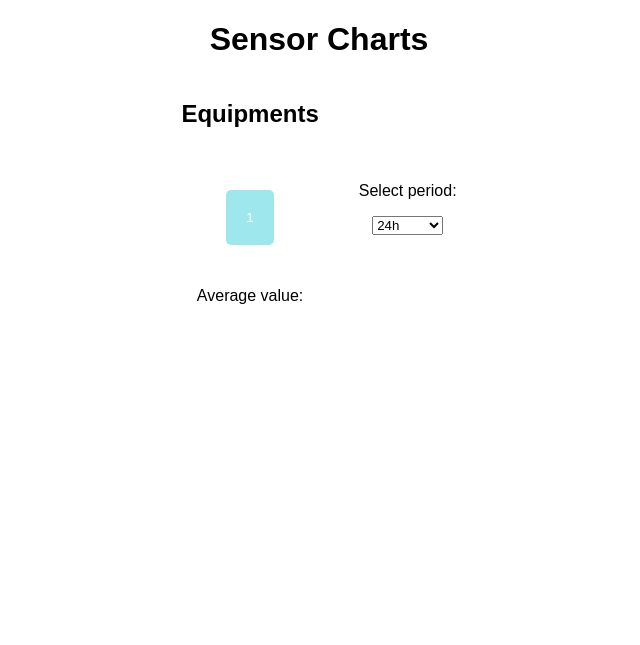
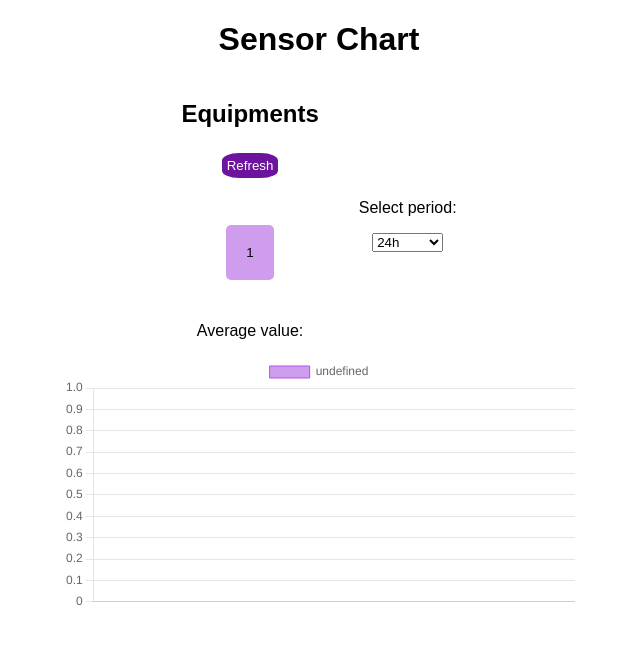
Before and after one commit to guiSantiago/Desafio-Radix, a Flask app: page / in a window 1280 px wide. Shown: the top 645 px of the page, without its empty margins (321-961 px from the left). Run offline with Flask 3, Linux system fonts and the light colour scheme; tables that the repository leaves empty hold one stand-in row (values such as "Sample post").

Commit message:
back/front done

```diff
--- a/app.py
+++ b/app.py
@@ -2,7 +2,6 @@
 from flask_sqlalchemy import SQLAlchemy
 from datetime import datetime, timedelta
 import csv
-import sqlite3
 
 app = Flask(__name__)
 app.config['SQLALCHEMY_DATABASE_URI'] = 'sqlite:///sensors.db'
@@ -85,6 +84,19 @@
 
     return jsonify({'message': 'CSV data stored with success!'}), 200
 
+@app.route('/all_equipments', methods=['GET'])
+def get_all_equipments():
+    sensor_data = SensorData.query.all()
+    data = {}
+    for sensor in sensor_data:
+        if sensor.equipmentId not in data:
+            data[sensor.equipmentId] = []
+        data[sensor.equipmentId].append({
+            'timestamp': sensor.timestamp,
+            'value': sensor.value
+        })
+    return jsonify(data)
+
 
 if __name__ == '__main__':
     with app.app_context():
--- a/static/css/styles.css
+++ b/static/css/styles.css
@@ -5,17 +5,34 @@
 }
 
 h2 {
-    /* margin: 5%  50% 30px;
-     */
      top: 0;
 }
 
-.flex-container {
+.flex-container-main-column{
+    display: flex;
+    flex-direction: column;
+    justify-content: center;
+    align-items: center;
+    height: 100%;
+    margin-left: 10%;
+    margin-right: 10%;
+}
+
+.flex-container-top-row {
     display: flex;
     flex-direction: row;
     justify-content: center;
     height: 50%;
     width: 100%;
+}
+
+.flex-container-bottom-row {
+    display: flex;
+    flex-direction: row;
+    justify-content: center;
+    align-items: center;
+    width: 50%;
+    height: 50%;
 }
 
 .title{
@@ -24,14 +41,16 @@
     justify-content: center;
     align-items: center;
 }
-.topRight {
+.topLeft {
     display: flex;
     flex-direction: column;
     justify-content: center;
+    flex-wrap: wrap;
     align-items: center;
     margin-right: 20px;
+    max-width: 400px;
 }
-.topLeft {
+.topRight {
    display: flex;
    flex-direction: column;
    justify-content: center;
@@ -39,23 +58,11 @@
    margin-left: 20px;
 }
 
-#topButton {
-    position: fixed;
-    bottom: 20px;
-    right: 20px;
-    background-color: #4CAF50;
-    color: white;
-    padding: 10px 20px;
-    border: none;
-    border-radius: 5px;
-    cursor: pointer;
-    z-index: 99;
-}
 
 #listButton {
 
-    background-color: #9ee8ed;
-    color: white;
+    background-color: rgb(208, 156, 237);
+    color: black;
     margin: 10px 10px;
     padding: 20px 20px;
     bottom: 20px;
@@ -66,6 +73,16 @@
 
 }
 
-#topButton:hover {
-    background-color: #45a049;
+#refreshButton {
+
+    background-color: rgb(109, 19, 157);
+    color: rgb(255, 255, 255);
+    margin: 5px 5px;
+    padding: 5px 5px;
+    bottom: 5px;
+    right: 5px;
+    border: none;
+    border-radius: 30%;
+    cursor: pointer;
+
 }
--- a/templates/index.html
+++ b/templates/index.html
@@ -3,20 +3,23 @@
 <head>
     <meta charset="UTF-8">
     <meta name="viewport" content="width=device-width, initial-scale=1.0">
-    <title>Charts</title>
+    <title>Chart</title>
     <link rel="stylesheet" href="/static/css/styles.css">
     <script src="https://cdnjs.cloudflare.com/ajax/libs/jquery/3.6.0/jquery.min.js"></script>
+    <script src="https://cdn.jsdelivr.net/npm/chart.js"></script>
 </head>
 <body>
 
-<h1 class = "title"> Sensor Charts</h1>
-<div class="flex-container">
-    <div class="topRight">
+<h1 class = "title"> Sensor Chart</h1>
+<div  class="flex-container-main-column">
+    <div class="flex-container-top-row">
+        <div class="topLeft">
             <h2>Equipments</h2>
+            <button id="refreshButton" onclick = "getEquipments()">Refresh</button>
             <p id="equipmentList">Loading Equipments ...</p>
             <p id="averageValue">Average value: </p>
         </div>
-    <div class="topLeft">
+        <div class="topRight">
             <p>Select period:</p>
             <select id="periodDropdown">
                 <option value="24h">24h</option>
@@ -26,9 +29,11 @@
             </select>
         </div>
     </div>
-
+    <div class="flex-container-bottom-row">
+        <canvas id="myChart"></canvas>
+    </div>
+</div>
 <script>
-
     async function getEquipments() {
         const URL = "http://127.0.0.1:5000/equipments"
         const result = await fetch(URL)
@@ -38,11 +43,40 @@
 
             $('#equipmentList').append('<ul>');
             data.equipment_ids.forEach(function(equipmentId) {
-                $('#equipmentList').append(`<button id="listButton" value= ${equipmentId} onclick = "getAverageValue(value)">` + equipmentId + '</button>');
+                $('#equipmentList').append(`<button id="listButton" value= ${equipmentId} onclick = "getValues(value)">` + equipmentId + '</button>');
                 // $('#equipmentList').append(`<button id="listButton" value=${equipmentId} onclick = "console.log(value)">` + equipmentId + '</button>');
             });
             $('#equipmentList').append('</ul>');
         })
+    }
+
+    async function getAllEquipments(equipmentId) {
+        const URL = "http://127.0.0.1:5000/all_equipments"
+        try {
+            const response = await fetch(URL);
+            const data = await response.json();
+            var timestamps = [];
+            var values = [];
+            for (let i in data[`${equipmentId}`]) {
+                timestamps.push(data[`${equipmentId}`][i]["timestamp"])
+                values.push(parseFloat(data[`${equipmentId}`][i]["value"]))
+            }
+
+            const dataset =[{
+                label: `${equipmentId}`,
+                data: values,
+                borderColor: 'rgb(178, 79, 236)', // Cor da borda
+                backgroundColor: 'rgb(208, 156, 237)', // Cor de fundo
+                borderWidth: 1
+            }]
+
+            const labels = timestamps.map(timestamp => new Date(timestamp).toLocaleString());
+
+            updateChart(labels, dataset)
+
+        } catch (error) {
+         console.error(error);
+        }
     }
 
     async function getAverageValue(equipmentId) {
@@ -54,7 +88,7 @@
         try {
             const response = await fetch(`${URL}?${queryString}`);
             if (!response.ok) {
-                throw new Error('Error: ' + response.statusText);
+                throw new Error(response.statusText);
             }
         const data = await response.json();
         console.log(data);
@@ -64,15 +98,43 @@
          console.error(error);
          $('#averageValue').text('Error (' + equipmentId +'): No data in selected period');
         }
+    }
 
-
-
+    function getValues(equipmentId){
+        getAllEquipments(equipmentId);
+        getAverageValue(equipmentId);
     }
 
 
     $(document).ready(function() {
         getEquipments();
+        getAllEquipments();
     });
+</script>
+<script>
+    const ctx = document.getElementById('myChart').getContext('2d');
+    const myChart = new Chart(ctx, {
+        type: 'line',
+        data: {
+            labels: [], // Serão adicionados depois
+            datasets: [] // Serão adicionados depois
+        },
+        options: {
+            scales: {
+                y: {
+                    beginAtZero: true
+                }
+            }
+        }
+    });
+
+    // Atualiza o gráfico com os dados fornecidos
+    function updateChart(labels, datasets) {
+        myChart.data.labels = labels;
+        myChart.data.datasets = datasets;
+        myChart.update();
+    }
+
 </script>
 </body>
 </html>
```
Lines whose indentation alone changed are shown as unchanged.
